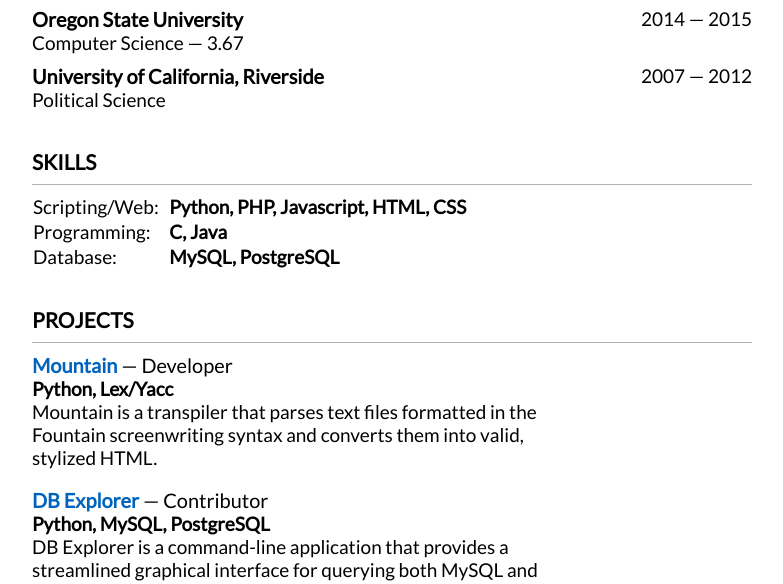
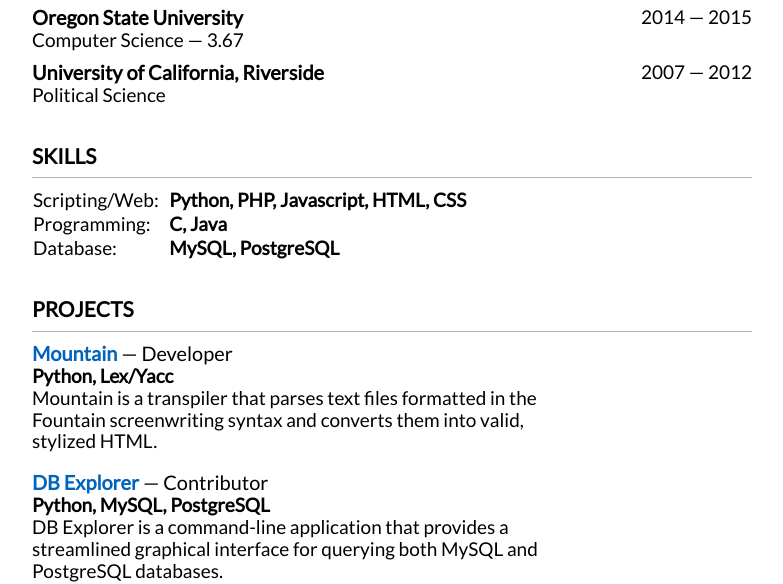
Before and after one commit to hilgejef/Portfolio, a plain HTML site: page resume.html in a window 1280 px wide. Shown: the part 166-750 px from the top of the page, without its empty margins (248-1031 px from the left). Drawn offline with nearby package versions, Linux system fonts and the light colour scheme.

Commit message:
resume updated

```diff
--- a/resume.html
+++ b/resume.html
@@ -4,14 +4,14 @@
   <head>
     <meta charset="utf-8">
     <title>Jeffrey Hilger</title>
-    <!-- <link rel="stylesheet" href="https://cdnjs.cloudflare.com/ajax/libs/normalize/3.0.3/normalize.min.css"> -->
+    <link rel="stylesheet" href="https://cdnjs.cloudflare.com/ajax/libs/normalize/3.0.3/normalize.min.css">
     <style>
       @import url('//fonts.googleapis.com/css?family=Raleway');
       @import url('//fonts.googleapis.com/css?family=Lato');
 
       html, body {
         font-family: 'Lato';
-        min-width: 360px;
+        /*min-width: 360px;*/
         font-size: 19px;
       }
 
```
